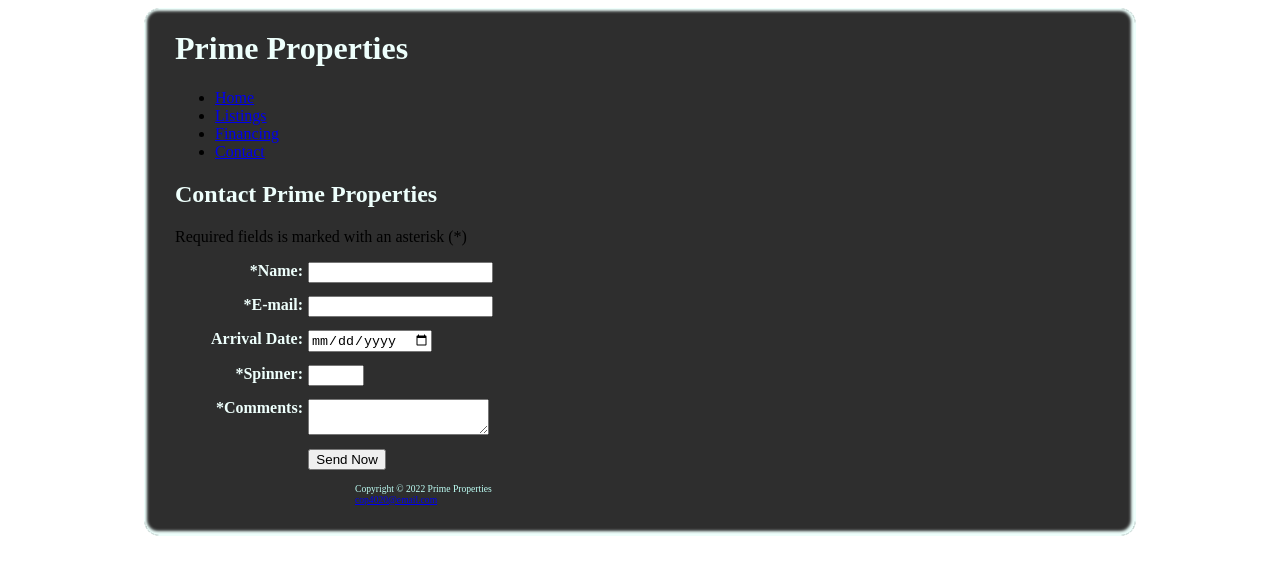
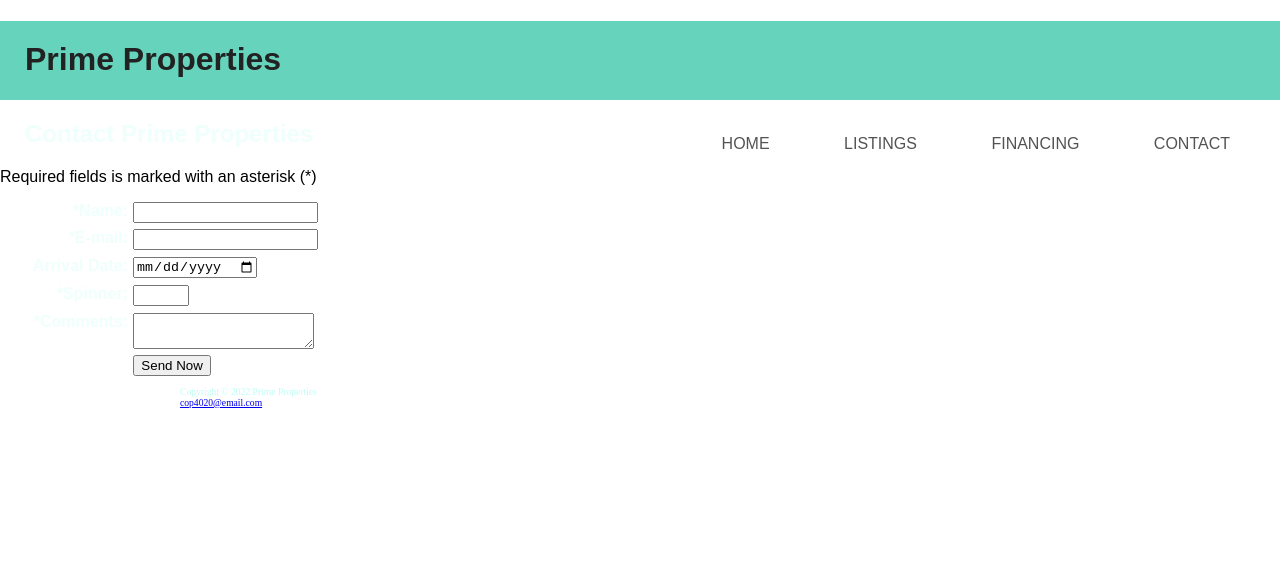
Before and after one commit to Thanah/event-inviter, a plain HTML site: page contact.html in a window 1280 px wide. Drawn offline with Linux system fonts and the light colour scheme.

Commit message:
formatted home page

```diff
--- a/Prime.css
+++ b/Prime.css
@@ -1,17 +1,70 @@
-/*Ali Almalki*/
+/*Thanah Raveendran*/
+
+body {
+   margin: 0px;
+   margin-top: 0px;
+   font-family: 'Work Sans', sans-serif;
+   font-weight: 300;;
+}
+.container {
+   width: 80%;
+   margin: 0 auto;
+}
+header {
+   margin-top: 0px;
+   background: #66d4bc;
+}
 
 
-h1 {color:#eefffc;}
-h2 {color:#eefffc;}
+header::after {
+   content:'';
+   display: table;
+   clear: both;
+}
+
+h1 {
+   margin-left: 25px;
+   padding-top: 20px;
+   color:#222222;
+}
+h2 {
+   margin-left: 25px;
+   color:#eefffc;
+}
 label {color:#eefffc;}
 
 footer{text-decoration: none; margin-left:180px;
 font-size: 0.60em;
    clear: both;
    color: #befff5;
-font: italic;}
+font-family: 'Work San';}
 
-.contact{font-size:.90em;font-weight:bold;font-family:"Times New Roman",serif;}
+nav {
+   float: right;
+}
+
+nav ul {
+   margin: 0;
+   margin-right: 50px;
+   padding: 0;
+   list-style: none;
+}
+nav li{
+   display: inline-block;
+   margin-left: 70px;
+   padding-top: 35px;
+}
+
+nav a {
+   color: rgb(83, 83, 83);
+   text-decoration: none;
+   text-transform: uppercase;
+}
+nav a:hover{
+   color: #000;
+}
+
+.contact{font-size:.90em;font-weight:bold;font-family:'Work Sans', sans-serif;}
 
 img { border: 0; }
 
@@ -26,21 +79,13 @@ padding-right: 20px;}
 
 .floatright{float:right; padding: 0 2em 0 0 2em; padding-top: 1em;}
 
-#wrapper{ width:100%;
-          margin-left:auto;
-	      margin-right:auto;
-          min-width:700px;
-		  max-width:960px;
-          background-color:#2e2e2e;
-          padding: 0 0 20px 30px;
-		  border:1px  ridge #eefffc;
-          border-radius: 15px;
-          box-shadow:inset -1px -1px 3px 3px #eefffc;}
+
 
 table{ width: 80%; border:1px  #eefffc solid; border-collapse:collapse;}
 
 label{float:left; display:block; text-align:right;font-weight:bold;width:8em;padding-right:5px;}
-input, textarea {display:block; margin-bottom:1em;}
+
+input, textarea {display:block; margin-bottom:0.5em;}
 #mySubmit {margin-left:10em;}
 
 #Ali{
```
